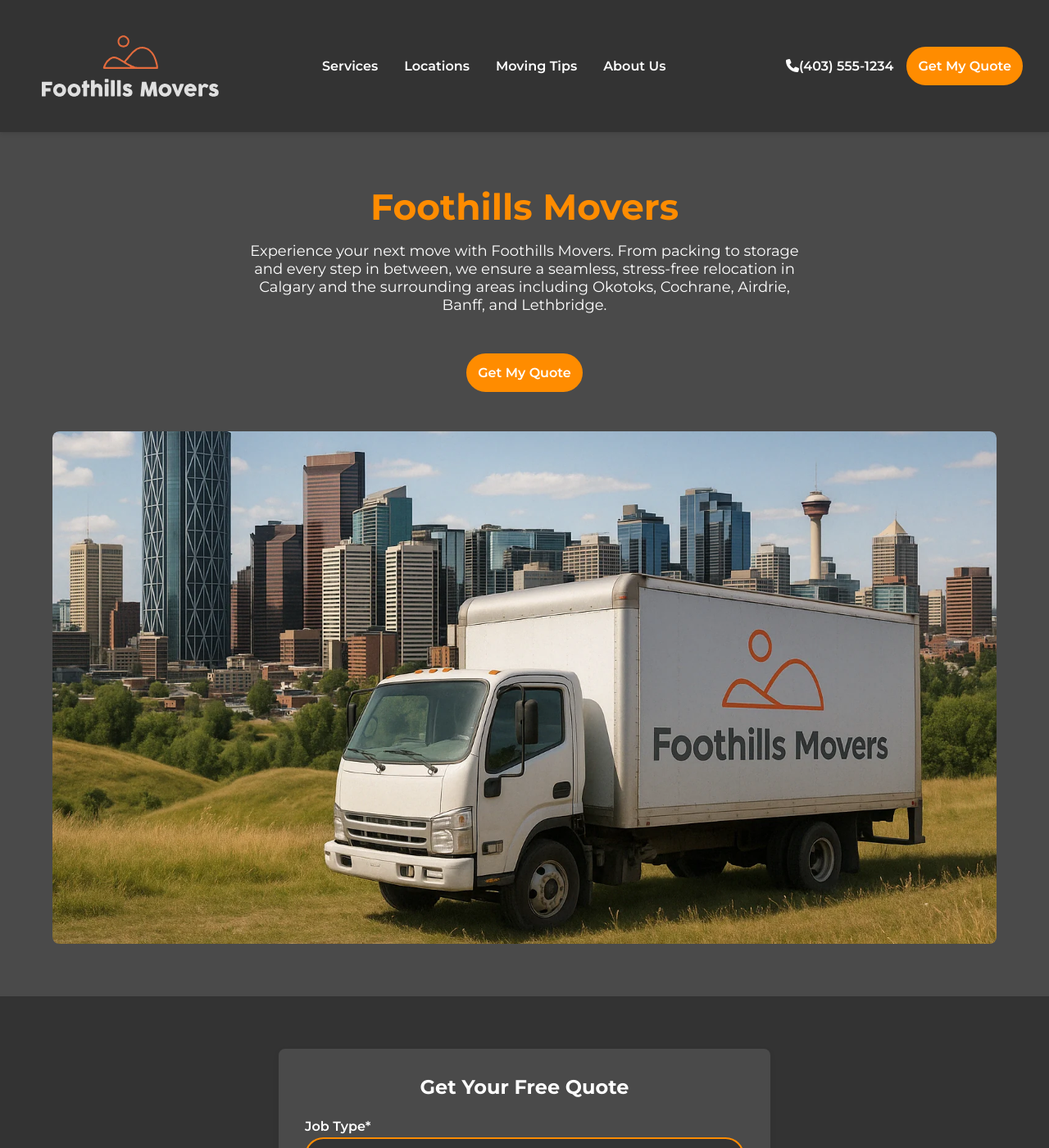
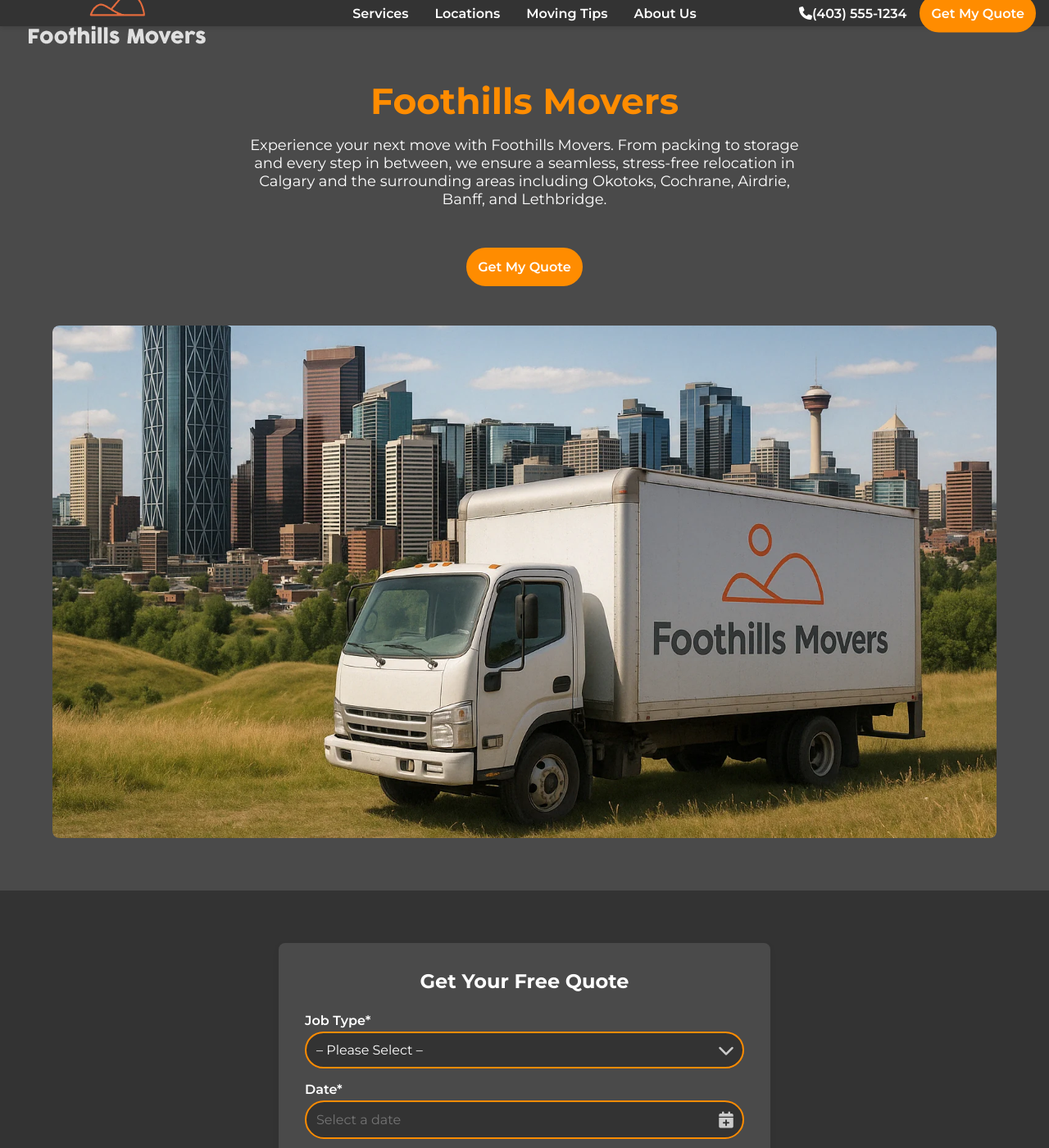
Before and after one commit to transamericanlogistics-websites/foothills-movers, a Jekyll site: the page built from index.html, in a window 1280 px wide and 1400 px high. Shown: the whole window at 82% size. Built offline with Jekyll 4.4.1, drawn with Linux system fonts in a browser that asks for light colours.

Commit message:
Update nav.html

```diff
--- a/_includes/nav.html
+++ b/_includes/nav.html
@@ -21,27 +21,25 @@
     z-index: 100;
   }
 
-  /* Full-width nav with flex layout */
 .nav-container {
+  /* remove this: height: 8rem; */
+  display: flex;
+  align-items: center;          /* vertical centering */
+  justify-content: space-between; /* logo at left, actions at right */
+  padding: 1rem;                /* you choose top/bottom & left/right values */
+  position: relative;           /* keep for mobile absolute children */
   width: 100% !important;
   max-width: none !important;
   margin: 0 !important;
-
-    position: relative;
   background: var(--bg-main);
-    display: flex;
-    align-items: center;
-    justify-content: space-between;
-    padding: 1rem; /* adjust vertical & horizontal padding as needed */
-  }
-
-  /* Logo in flow */
-  .nav-container .logo {
-    margin-left: 1rem;
 }
 
   /* Center the desktop menu */
   .nav-menu {
+    position: absolute;
+    top: 50%;
+    left: 50%;
+    transform: translate(-50%, -50%);
     display: flex;
     list-style: none;
     margin: 0;
@@ -49,11 +47,21 @@
     gap: 2rem;
   }
 
+  /* Logo & desktop actions */
+  .nav-container .logo {
+    position: absolute;
+    top: 50%;
+    left: 1rem;
+    transform: translateY(-50%);
+  }
   .nav-container .actions {
+    position: absolute;
+    top: 50%;
+    right: 1rem;
+    transform: translateY(-50%);
     display: flex;
     gap: 1rem;
     align-items: center;
-    margin-right: 1rem;
     z-index: 100; /* base z-index */
   }
 
```
Lines whose indentation alone changed are shown as unchanged.
